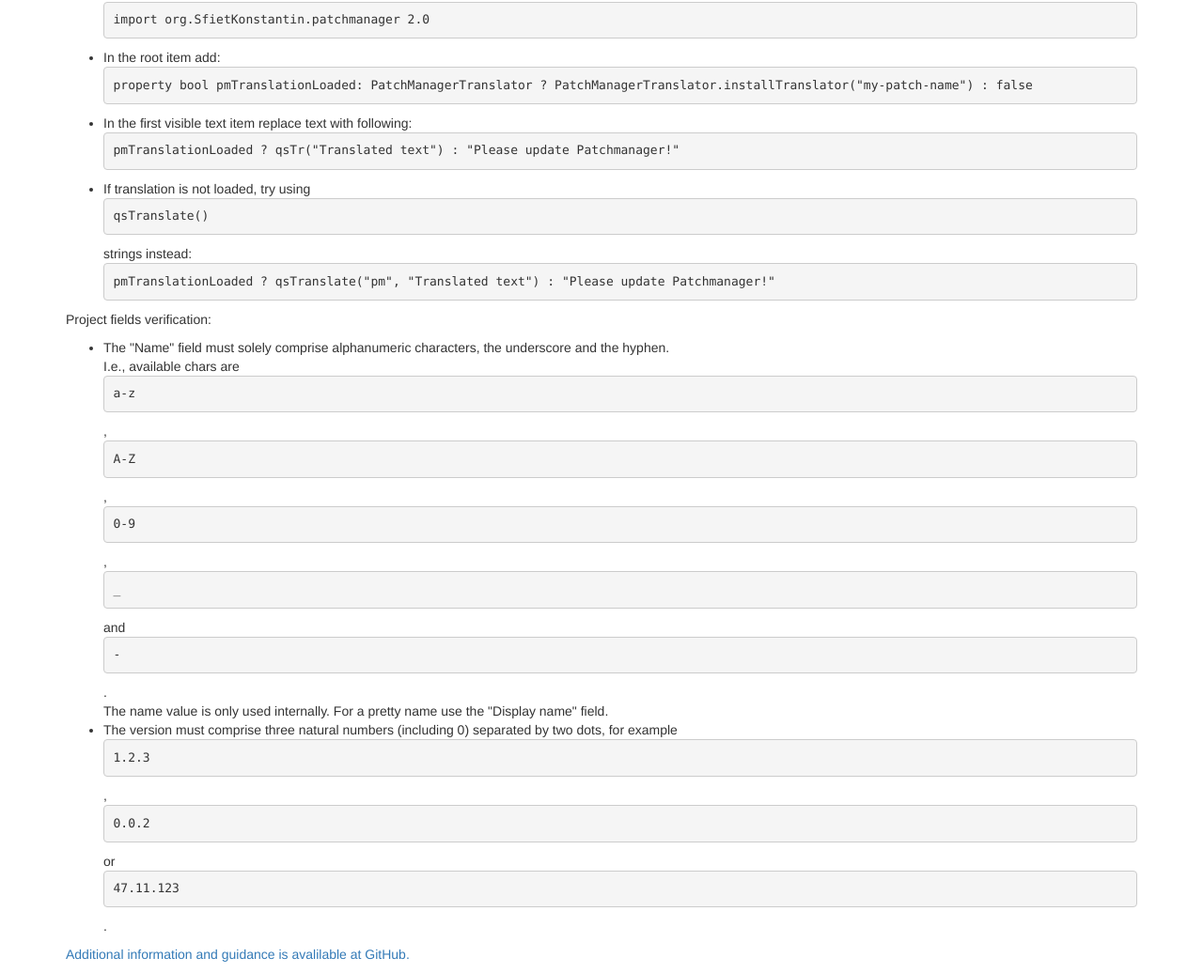
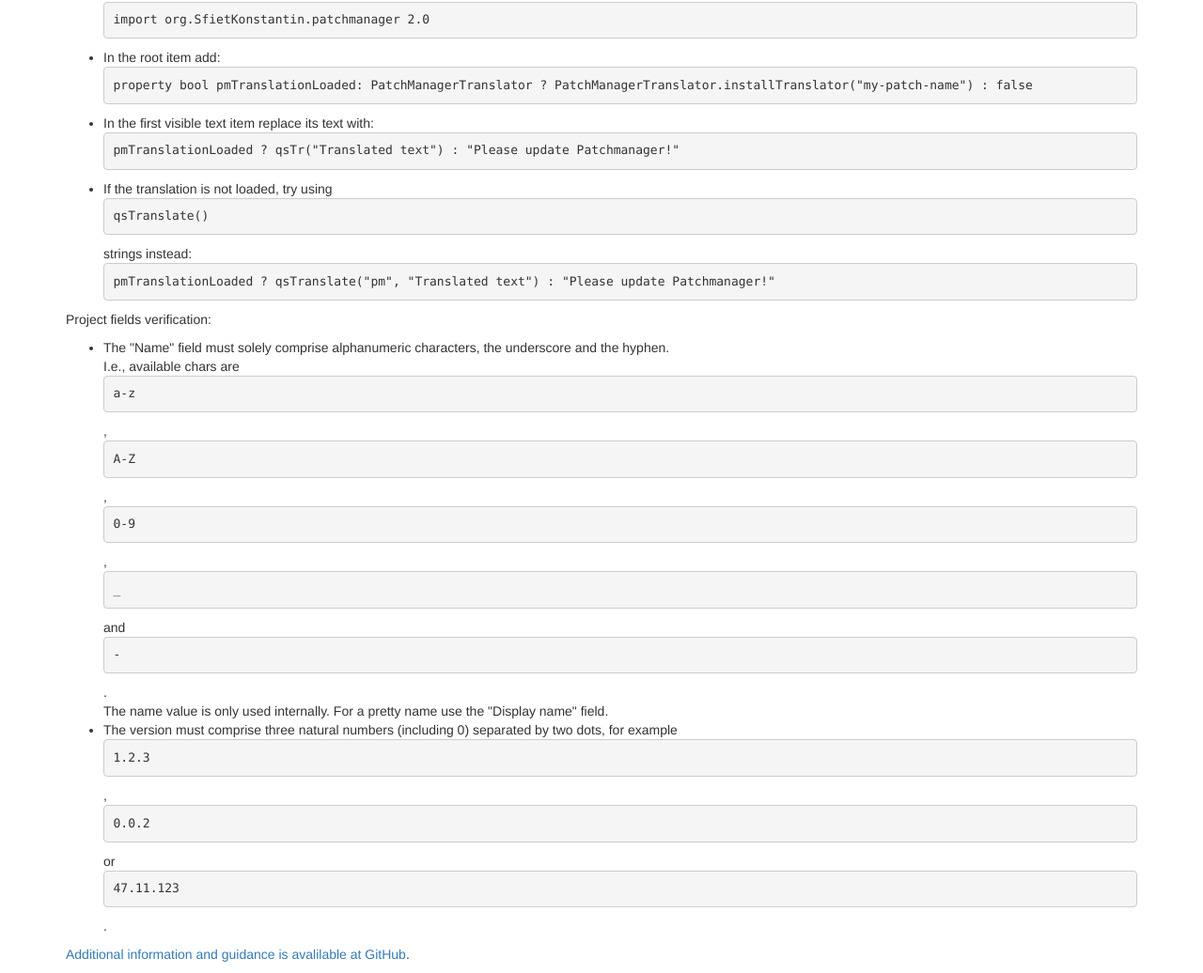
Before and after one commit to sailfishos-patches/pm-web-catalog, a Django app: a page that uses example/templates/plain/example/helpme_page.html in a window 1280 px wide. Shown: the part 1752-2788 px from the top of the page at 94% size. Run offline with Django 3.2, Linux system fonts and the light colour scheme; some libraries are stand-ins or nearby versions.

Commit message:
[helpme_page] Two minor string changes

```diff
--- a/example/templates/plain/example/helpme_page.html
+++ b/example/templates/plain/example/helpme_page.html
@@ -24,8 +24,8 @@ Brief documentation for the Web Catalog of Patchmanager 2 & 3
   <ul>
     <li>Add: <pre>import org.SfietKonstantin.patchmanager 2.0</pre></li>
     <li>In the root item add: <pre>property bool pmTranslationLoaded: PatchManagerTranslator ? PatchManagerTranslator.installTranslator("my-patch-name") : false</pre></li>
-    <li>In the first visible text item replace text with following: <pre>pmTranslationLoaded ? qsTr("Translated text") : "Please update Patchmanager!"</pre></li>
-    <li>If translation is not loaded, try using <pre>qsTranslate()</pre> strings instead: <pre>pmTranslationLoaded ? qsTranslate("pm", "Translated text") : "Please update Patchmanager!"</pre></li>
+    <li>In the first visible text item replace its text with: <pre>pmTranslationLoaded ? qsTr("Translated text") : "Please update Patchmanager!"</pre></li>
+    <li>If the translation is not loaded, try using <pre>qsTranslate()</pre> strings instead: <pre>pmTranslationLoaded ? qsTranslate("pm", "Translated text") : "Please update Patchmanager!"</pre></li>
   </ul>
 <p>Project fields verification:</p>
   <ul>
@@ -34,5 +34,5 @@ Brief documentation for the Web Catalog of Patchmanager 2 & 3
     <br>The name value is only used internally.  For a pretty name use the "Display name" field.</li>
     <li>The version must comprise three natural numbers (including 0) separated by two dots, for example <pre>1.2.3</pre>, <pre>0.0.2</pre> or <pre>47.11.123</pre>.</li>
   </ul>
-<p><a href="https://github.com/sailfishos-patches/patchmanager#information-for-patch-developers">Additional information and guidance is avalilable at GitHub.</a></p>
+<p><a href="https://github.com/sailfishos-patches/patchmanager#information-for-patch-developers">Additional information and guidance is avalilable at GitHub</a>.</p>
 {% endblock %}
```
